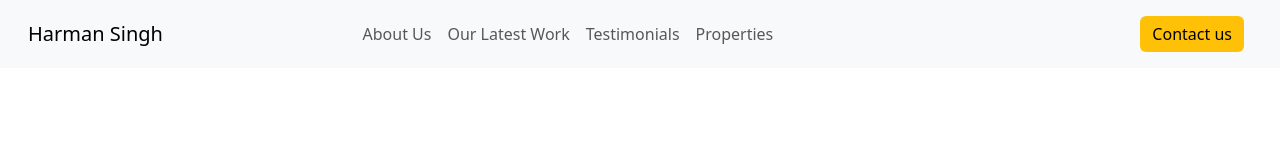
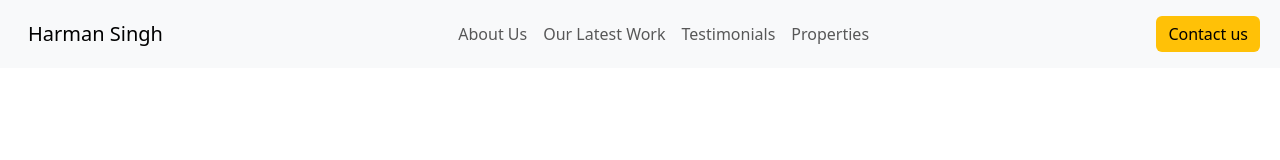
Before and after one commit to Karmveer27/harman-website, a React (Vite) app in the folder frontend/: page / in a window 1280 px wide. Shown: the top 160 px of the page. Built offline with nearby package versions, Linux system fonts and the light colour scheme; no server answers; a web font is replaced by a local one.

Commit message:
Centered nav items

```diff
--- a/frontend/src/components/Header/index.jsx
+++ b/frontend/src/components/Header/index.jsx
@@ -1,8 +1,7 @@
 import { Link } from 'react-router-dom';
-import { Link as ScrollLink } from 'react-scroll';
 import { useState } from 'react';
-import { Navbar,Container,Nav } from 'react-bootstrap';
-import "../Header/index.css"
+import { Navbar, Container, Nav } from 'react-bootstrap';
+import "../Header/index.css";
 
 function Header() {
     const [activeLink, setActiveLink] = useState('#about');
@@ -12,7 +11,7 @@ function Header() {
     };
 
     return (
-        <Navbar expand="lg" className="bg-body-tertiary fixed-top">
+        <Navbar expand="lg" className="bg-body-tertiary fixed-top d-flex justify-content-between">
             <Container fluid>
                 <Navbar.Brand as={Link} to="/" className="ms-3">Harman Singh</Navbar.Brand>
                 <Navbar.Toggle aria-controls="basic-navbar-nav" />
@@ -31,7 +30,7 @@ function Header() {
                             Properties
                         </Nav.Link>
                     </Nav>
-                    <Nav className="ms-auto me-3">
+                    <Nav>
                         <Nav.Link as={Link} to="/contact" className="nav-link-no-underline" onClick={() => handleSetActiveLink('#')}>
                             <button className="btn btn-warning btn-md">Contact us</button>
                         </Nav.Link>
```
